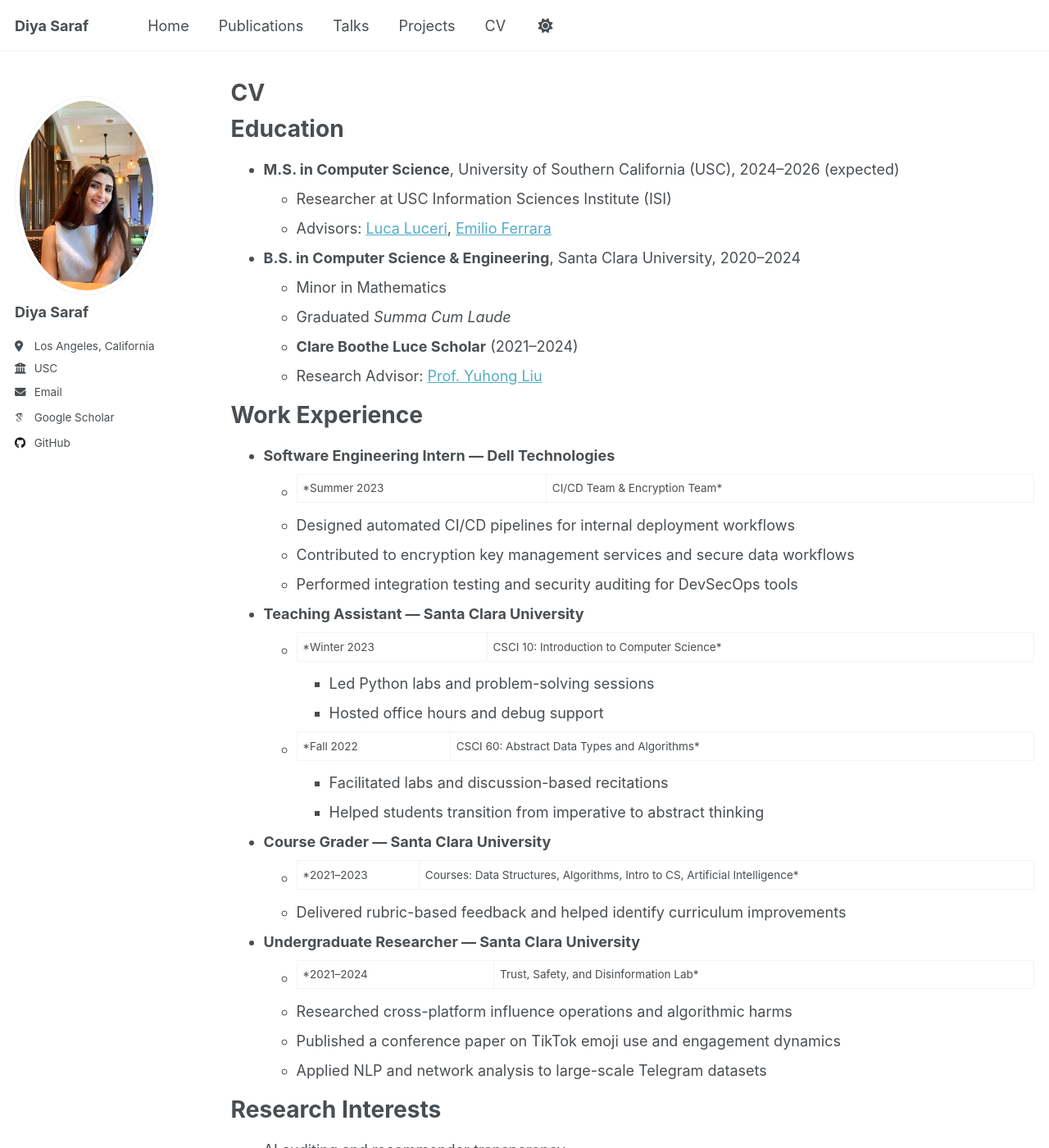
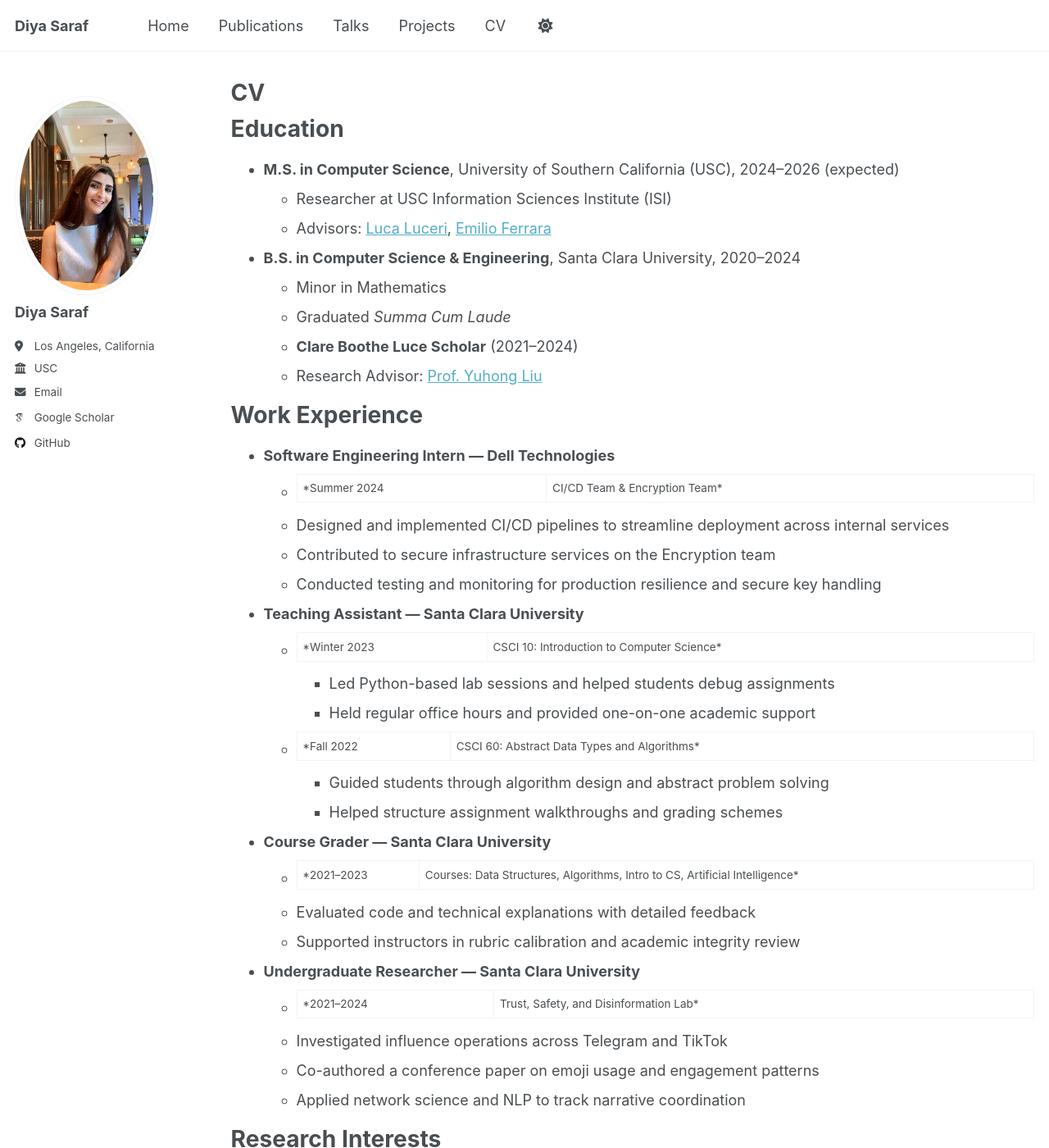
Before and after one commit to ds257/ds7.github.io, a Jekyll site: the page built from _pages/cv.md, in a window 1280 px wide and 1400 px high. Shown: the whole window at 82% size. Built offline with Jekyll 4.4.1, drawn with Linux system fonts in a browser that asks for light colours; some web fonts are replaced; a script that is not in the unit is left out.

Commit message:
Update cv.md

```diff
--- a/_pages/cv.md
+++ b/_pages/cv.md
@@ -24,28 +24,29 @@ Education
 Work Experience
 ======
 * **Software Engineering Intern — Dell Technologies**
-  * *Summer 2023 | CI/CD Team & Encryption Team*
-  * Designed automated CI/CD pipelines for internal deployment workflows
-  * Contributed to encryption key management services and secure data workflows
-  * Performed integration testing and security auditing for DevSecOps tools
+  * *Summer 2024 | CI/CD Team & Encryption Team*
+  * Designed and implemented CI/CD pipelines to streamline deployment across internal services
+  * Contributed to secure infrastructure services on the Encryption team
+  * Conducted testing and monitoring for production resilience and secure key handling
 
 * **Teaching Assistant — Santa Clara University**
   * *Winter 2023 | CSCI 10: Introduction to Computer Science*
-    * Led Python labs and problem-solving sessions
-    * Hosted office hours and debug support
+    * Led Python-based lab sessions and helped students debug assignments
+    * Held regular office hours and provided one-on-one academic support
   * *Fall 2022 | CSCI 60: Abstract Data Types and Algorithms*
-    * Facilitated labs and discussion-based recitations
-    * Helped students transition from imperative to abstract thinking
+    * Guided students through algorithm design and abstract problem solving
+    * Helped structure assignment walkthroughs and grading schemes
 
 * **Course Grader — Santa Clara University**
   * *2021–2023 | Courses: Data Structures, Algorithms, Intro to CS, Artificial Intelligence*
-  * Delivered rubric-based feedback and helped identify curriculum improvements
+  * Evaluated code and technical explanations with detailed feedback
+  * Supported instructors in rubric calibration and academic integrity review
 
 * **Undergraduate Researcher — Santa Clara University**
   * *2021–2024 | Trust, Safety, and Disinformation Lab*
-  * Researched cross-platform influence operations and algorithmic harms
-  * Published a conference paper on TikTok emoji use and engagement dynamics
-  * Applied NLP and network analysis to large-scale Telegram datasets
+  * Investigated influence operations across Telegram and TikTok
+  * Co-authored a conference paper on emoji usage and engagement patterns
+  * Applied network science and NLP to track narrative coordination
 
 Research Interests
 ======
```
